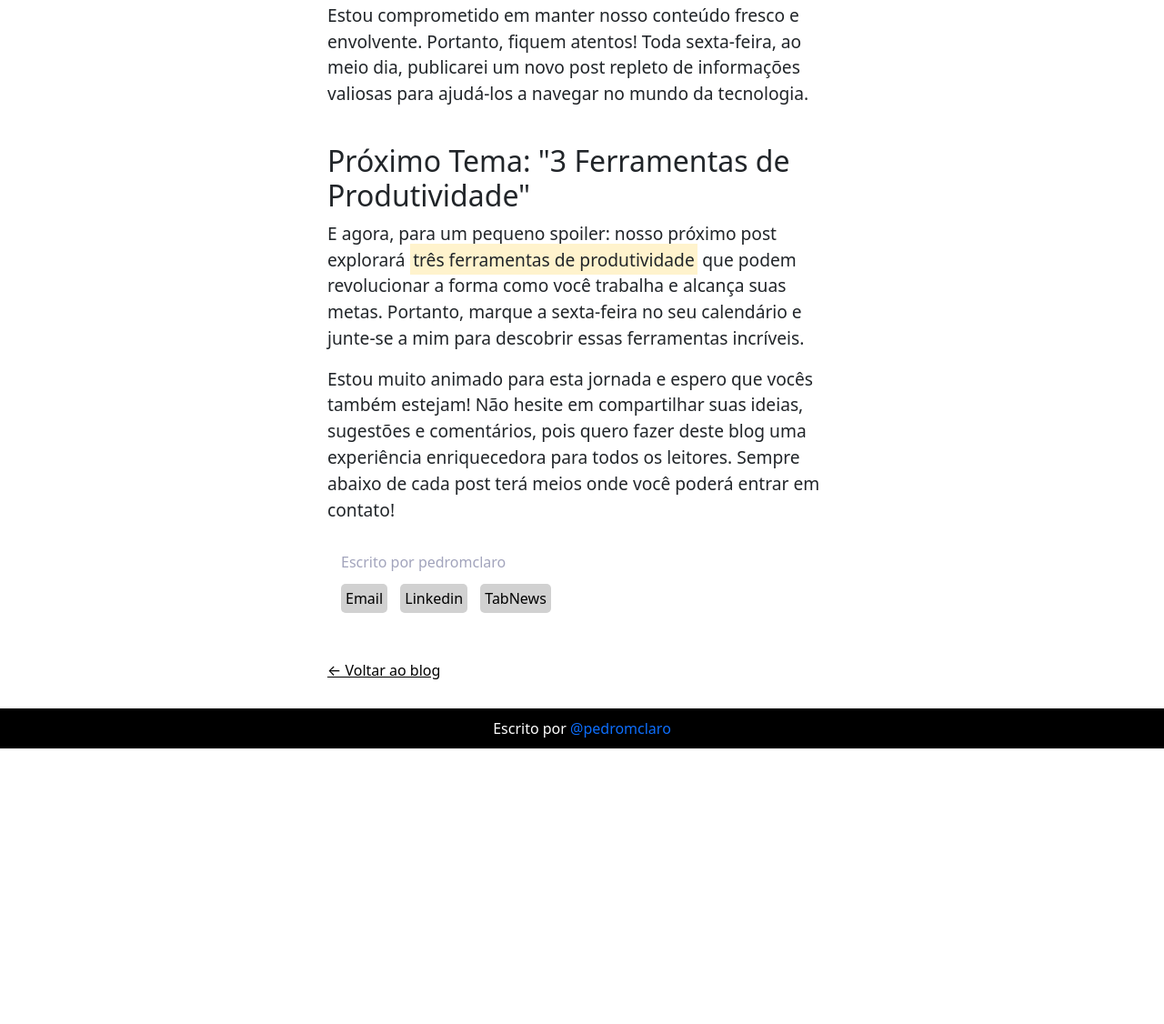
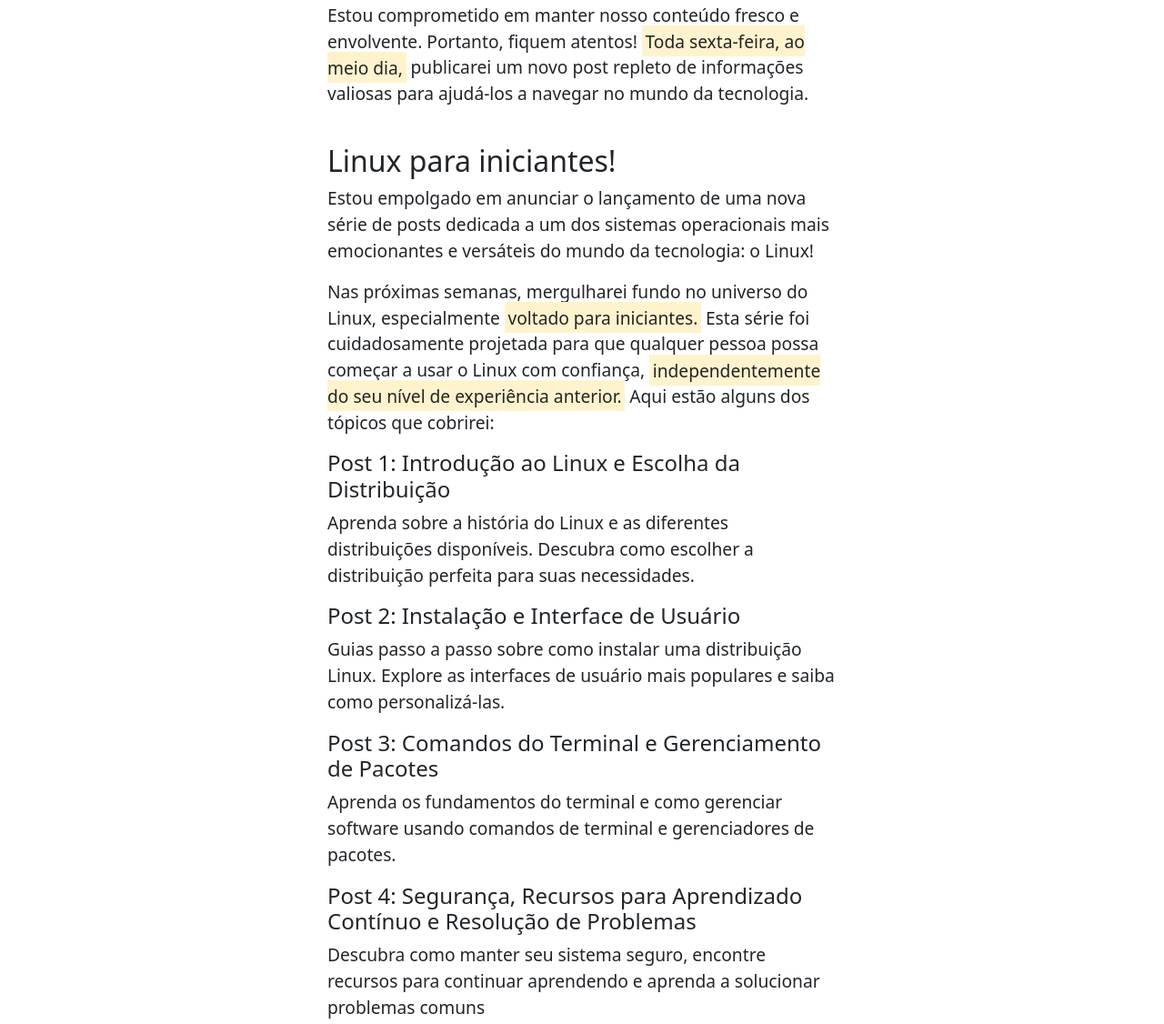
Before and after one commit to pedromclaro/pedromclaro-blog-old, a plain HTML site: page posts/post001.html in a window 1280 px wide. Shown: the part 852-1978 px from the top of the page at 91% size. Before the commit the page ends 1675 px from the top, so only its background shows below. Drawn offline with nearby package versions, Linux system fonts and the light colour scheme.

Commit message:
Primeiro Post lançado

```diff
--- a/posts/post001.html
+++ b/posts/post001.html
@@ -15,7 +15,7 @@
     <main>
         <article>
             <a href="../index.html" class="voltar">← Voltar ao blog</a>
-            <p class="details" style="padding-top: 25px; padding-bottom: 10px; margin: 0;">22/09/2023 • 2min de leitura</p>
+            <p class="details" style="padding-top: 25px; padding-bottom: 10px; margin: 0;">20/10/23 • 2min de leitura</p>
 
             <h1>Este é o meu blog!</h1>
 
@@ -30,19 +30,27 @@
             <br>
 
             <h2 id="novosposts">Novos Posts</h2>
-            <p class="lead">Estou comprometido em manter nosso conteúdo fresco e envolvente. Portanto, fiquem atentos! Toda sexta-feira, ao meio dia, publicarei um novo post repleto de informações valiosas para ajudá-los a navegar no mundo da tecnologia.
+            <p class="lead">Estou comprometido em manter nosso conteúdo fresco e envolvente. Portanto, fiquem atentos! <mark>Toda sexta-feira, ao meio dia,</mark> publicarei um novo post repleto de informações valiosas para ajudá-los a navegar no mundo da tecnologia.
             </p>
             <br>
 
-            <h2 id="proximopost">Próximo Tema: "3 Ferramentas de Produtividade"</h2>
-            <p class="lead">E agora, para um pequeno spoiler: nosso próximo post explorará <mark>três ferramentas de produtividade</mark> que podem revolucionar a forma como você trabalha e alcança suas metas. Portanto, marque a sexta-feira no seu calendário e junte-se a mim para descobrir essas ferramentas incríveis.</p>
-            <p class="lead">Estou muito animado para esta jornada e espero que vocês também estejam! Não hesite em compartilhar suas ideias, sugestões e comentários, pois quero fazer deste blog uma experiência enriquecedora para todos os leitores. Sempre abaixo de cada post terá meios onde você poderá entrar em contato!
-            </p>
-
+            <h2 id="proximopost">Linux para iniciantes!</h2>
+            <p class="lead">Estou empolgado em anunciar o lançamento de uma nova série de posts dedicada a um dos sistemas operacionais mais emocionantes e versáteis do mundo da tecnologia: o <strong>Linux!</strong></p>
+            <p class="lead">Nas próximas semanas, mergulharei fundo no universo do Linux, especialmente <mark>voltado para iniciantes.</mark> Esta série foi cuidadosamente projetada para que qualquer pessoa possa começar a usar o Linux com confiança, <mark>independentemente do seu nível de experiência anterior.</mark> Aqui estão alguns dos tópicos que cobrirei:</p>
+            <h3>Post 1: Introdução ao Linux e Escolha da Distribuição</h3>
+            <p class="lead">Aprenda sobre a história do Linux e as diferentes distribuições disponíveis. Descubra como escolher a distribuição perfeita para suas necessidades.</p>
+            <h3>Post 2: Instalação e Interface de Usuário</h3>
+            <p class="lead">Guias passo a passo sobre como instalar uma distribuição Linux. Explore as interfaces de usuário mais populares e saiba como personalizá-las.</p>
+            <h3>Post 3: Comandos do Terminal e Gerenciamento de Pacotes</h3>
+            <p class="lead">Aprenda os fundamentos do terminal e como gerenciar software usando comandos de terminal e gerenciadores de pacotes.</p>
+            <h3>Post 4: Segurança, Recursos para Aprendizado Contínuo e Resolução de Problemas</h3>
+            <p class="lead">Descubra como manter seu sistema seguro, encontre recursos para continuar aprendendo e aprenda a solucionar problemas comuns</p>
+            <br>
+            <p class="lead">Estou muito animado para esta jornada e espero que vocês também estejam! Não hesite em compartilhar suas ideias, sugestões e comentários, pois quero fazer deste blog uma experiência enriquecedora para todos os leitores. Sempre abaixo de cada post terá links úteis e meios onde você poderá entrar em contato!</p>
             <ul>
                 <li id="by"><p class="details">Escrito por pedromclaro</p></li>
                 <li><a href="mailto: 1p3dro4fons0@gmail.com" target="_blank">Email</a></li>
-                <li><a href="https://linkedin.com/in/pedroafonsomclaro/" target="_blank">Linkedin</a></li>
+                <li><a href="https://linkedin.com/in/pedroafonsomclaro/" target="_blank">LinkedIn</a></li>
                 <li><a href="https://tabnews.com.br/pedromclaro/" target="_blank">TabNews</a></li>
             </ul>
             <br>
--- a/posts/stylepost.css
+++ b/posts/stylepost.css
@@ -15,6 +15,10 @@ h1#title {
     font-weight: 100;
     display: inline-block;
     padding: 18px 0px 18px 0px;
+}
+
+h3 {
+    font-size: 1.5em;
 }
 
 p#blog {
```
Also changed, not shown: index.html (+5 -3 lines).
